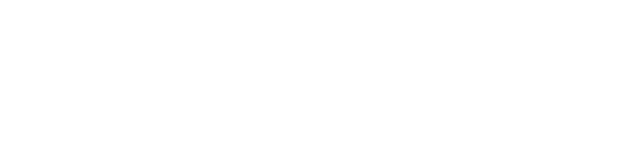
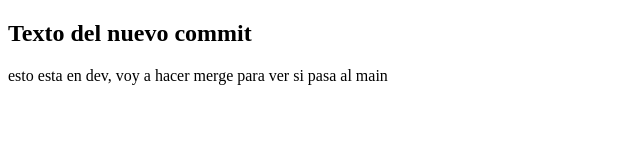
Before and after one commit to lmyanicelli/II, a plain HTML site: page index.html in a window 1280 px wide. Shown: the whole page, without its empty margins (0-640 px from the left). Drawn offline with Linux system fonts and the light colour scheme.

Commit message:
apuntes clases

```diff
--- a/index.html
+++ b/index.html
@@ -7,6 +7,8 @@
     <title><h1>Prueba de github</h1></title>
 </head>
 <body>
+    <h2>Texto del nuevo commit </h2>
+<p>esto esta en dev, voy a hacer merge para ver si pasa al main</p>
 
 </body>
 </html>
```
Also changed, not shown: 5 other files.
